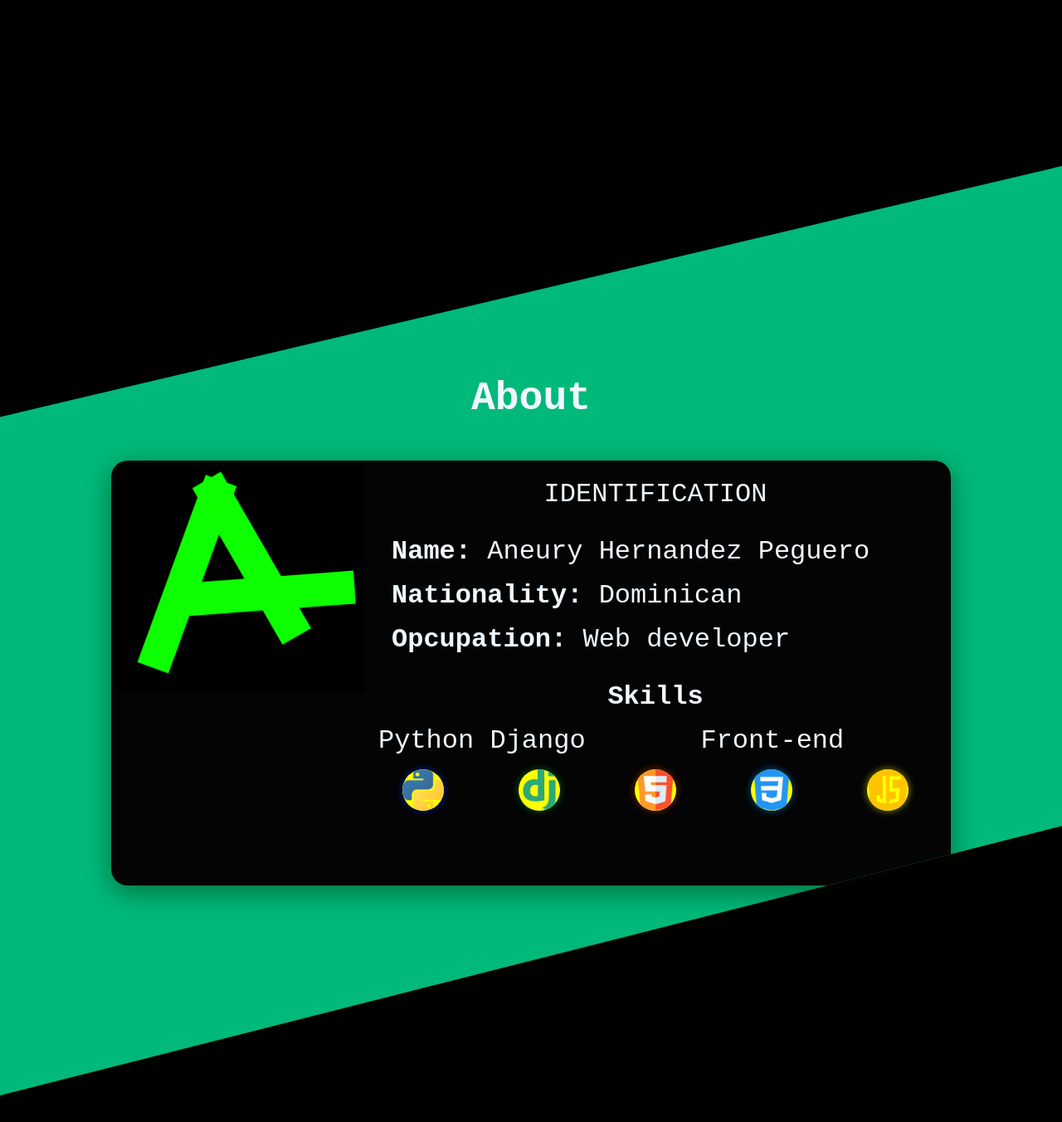
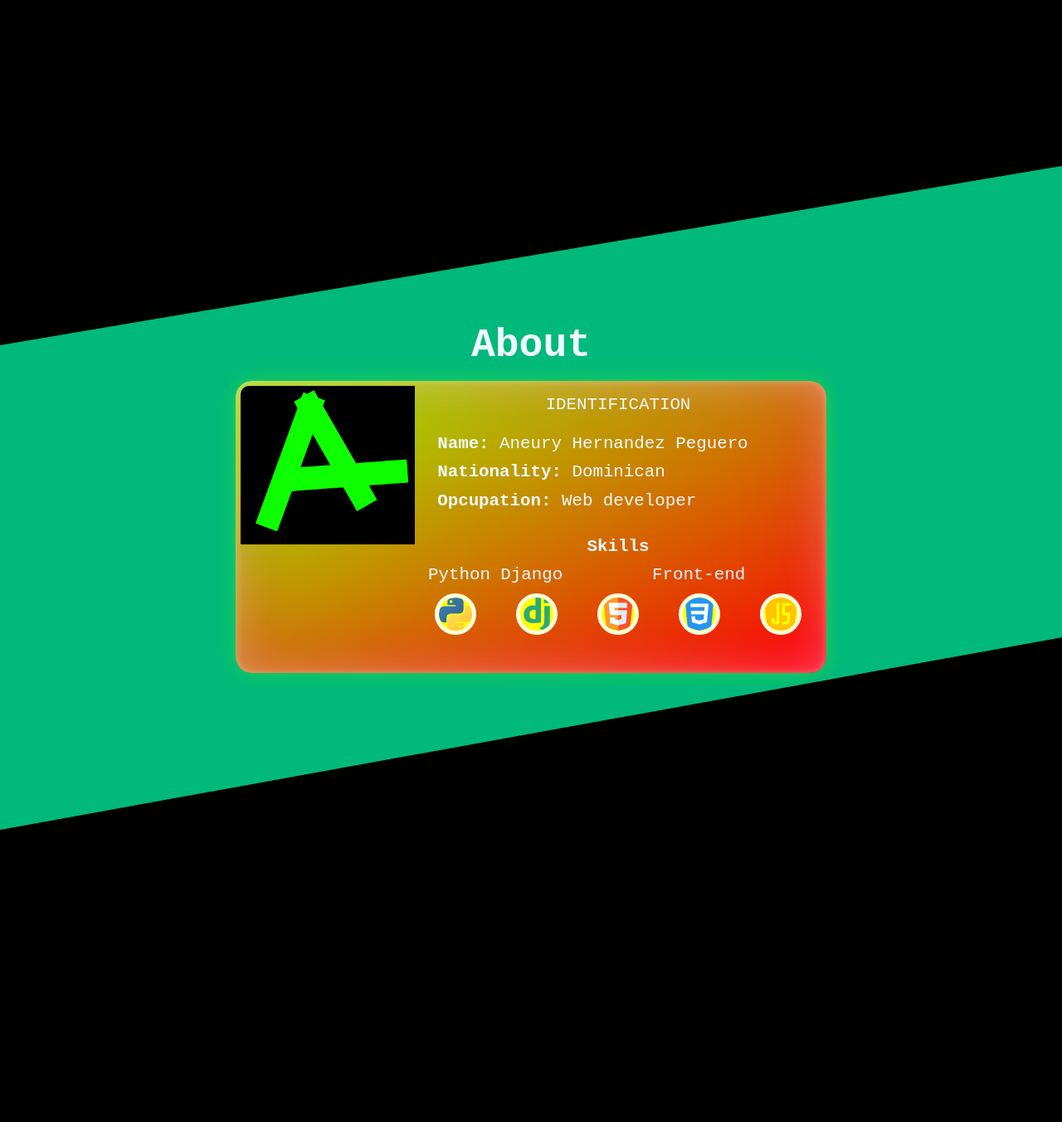
Before and after one commit to aneuryhpgit/aneury_hernandez, a Django app: page / in a window 1280 px wide. Shown: the part 782-2134 px from the top of the page at 83% size. After the commit the page ends 1782 px from the top, so only its background shows below. Run offline with Django 4.2, Linux system fonts and the light colour scheme.

Commit message:
update-about2

```diff
--- a/static/css_file/header.css
+++ b/static/css_file/header.css
@@ -151,6 +151,7 @@ li a{
 
     header{
         height: 80px;
+
     }
 
     .banner_con{
@@ -174,16 +175,18 @@ li a{
     .cj-btn-menu .btn-menu-ref{
         width: 100%;
         margin: auto;
+
     }
 
     .btn-menu-ref .img-btn-munu{
         width: 100%;
         color: aliceblue;
+
     }
 
     nav .cj-menu{
         display: flex;
-        position: absolute;
+        position: fixed;
         z-index: 1000;
         width: 90%;
         min-height: 100%;
--- a/static/css_file/sobre-mi.css
+++ b/static/css_file/sobre-mi.css
@@ -1,6 +1,6 @@
 .sobre-mi{
     width: 100%;
-    height: 70rem;
+    height: 80rem;
     display: flex;
     margin-bottom: 2rem;
     margin-top: 20rem;
@@ -40,8 +40,12 @@
     display: flex;
     border-radius: 20px;
     background-color: rgb(4, 4, 4);
-    box-shadow: 0 8px 32px 0 rgba(6, 36, 1, 0.485);
+    box-shadow: 0 0 25px rgba(89, 255, 0, 0.356), inset 0 0 10px rgba(241, 255, 234, 0.312), inset 0 0 50px rgba(255, 255, 255, 0.279), inset 0 0 100px rgba(255, 0, 149, 0.274);
+    background-image: linear-gradient(to bottom right, #95ff00, #ff0000);
+    animation: target 2s infinite;
 }
+
+
 
 
 
@@ -133,6 +137,7 @@
   width: 50px;
   height: 50px;
   margin: auto;
+  border: solid 5px rgb(255, 255, 217);
 
 }
 
@@ -140,102 +145,50 @@
     border-radius: 50%;
     background-color: aliceblue;
     background-color: yellow;
-    box-shadow: 0 0 20px 10px yellow;
-    animation: parpadeo 1s infinite;
+
+
 }
 
-@keyframes parpadeo {
-    0% {
-      box-shadow: 0 0 20px 10px rgb(0, 68, 255);
-    }
-    50% {
-      box-shadow: none;
-    }
-    100% {
-      box-shadow: 0 0 20px 10px rgb(0, 51, 255);
-    }
-}
+
 
 .django{
     border-radius: 50%;
     background-color: aliceblue;
     background-color: yellow;
-    box-shadow: 0 0 20px 10px yellow;
-    animation: parpadeodj 1s infinite;
+
 }
 
-@keyframes parpadeodj {
-    0% {
-      box-shadow: 0 0 20px 10px rgb(52, 148, 0);
-    }
-    50% {
-      box-shadow: none;
-    }
-    100% {
-      box-shadow: 0 0 20px 10px rgb(0, 156, 13);
-    }
-}
+
 
 .html{
     border-radius: 50%;
     background-color: aliceblue;
     background-color: yellow;
-    box-shadow: 0 0 20px 10px yellow;
-    animation: parpadeohtml 1s infinite;
+
+
 }
 
-@keyframes parpadeohtml {
-    0% {
-      box-shadow: 0 0 20px 10px rgb(223, 80, 3);
-    }
-    50% {
-      box-shadow: none;
-    }
-    100% {
-      box-shadow: 0 0 20px 10px rgb(213, 67, 0);
-    }
-}
+
 
 .css{
     border-radius: 50%;
     background-color: aliceblue;
     background-color: yellow;
-    box-shadow: 0 0 20px 10px yellow;
-    animation: parpadeocss 1s infinite;
+
+
 }
 
-@keyframes parpadeocss {
-    0% {
-      box-shadow: 0 0 20px 10px rgb(0, 183, 255);
-    }
-    50% {
-      box-shadow: none;
-    }
-    100% {
-      box-shadow: 0 0 20px 10px rgb(0, 145, 255);
-    }
-}
+
 
 
 .javascript-img{
     border-radius: 50%;
     background-color: aliceblue;
     background-color: yellow;
-    box-shadow: 0 0 20px 10px yellow;
-    animation: parpadeojs 1s infinite;
+
+
 }
 
-@keyframes parpadeojs {
-    0% {
-      box-shadow: 0 0 20px 10px yellow;
-    }
-    50% {
-      box-shadow: none;
-    }
-    100% {
-      box-shadow: 0 0 20px 10px rgb(255, 238, 0);
-    }
-}
 
 
 .imagen-icon{
@@ -243,3 +196,445 @@
     object-fit: cover;
     border-radius: 50%;
 }
+
+
+
+@media screen and (max-width: 1601px) {
+
+  .sobre-mi{
+    height: 60rem;
+
+  }
+
+  .sobre-mi-contenido{
+    width: 800px;
+
+  }
+
+  .data-user{
+    height: 400px;
+
+  }
+
+  .title-id{
+
+    margin-bottom: 2rem;
+    margin-top: 1rem;
+  }
+
+  .title-id p{
+    font-size: 1.5rem;
+
+  }
+
+
+  .data-tex-user{
+    font-size: 1.5rem;
+    margin-top: 1rem;
+    margin-left: 2rem;
+  }
+
+  .conten-skills{
+    margin-top: 2.5rem;
+  }
+
+  .title-abilid{
+    font-size: 1.5rem;
+  }
+
+  .btn-kills{
+    margin-top: 1rem;
+  }
+
+  .btn-kills p{
+    font-size: 1.5rem;
+    margin-left: 1rem;
+  }
+
+  .icon-program{
+    margin-top: 0.7rem;
+  }
+
+  .pgr{
+    width: 40px;
+    height: 40px;
+    margin: auto;
+    border: solid 5px rgb(255, 255, 217);
+
+  }
+
+}
+
+
+@media screen and (max-width: 1280px) {
+
+  .sobre-mi{
+    height: 50rem;
+
+  }
+
+  .sobre-mi-contenido{
+    width: 700px;
+    margin-top: -2rem;
+
+  }
+
+  .data-user{
+    height: 340px;
+
+  }
+
+  .title-id{
+
+    margin-bottom: 1.5rem;
+    margin-top: 0.7rem;
+  }
+
+  .title-id p{
+    font-size: 1.3rem;
+
+  }
+
+
+  .data-tex-user{
+    font-size: 1.3rem;
+    margin-top: 0.7rem;
+    margin-left: 1.7rem;
+  }
+
+  .conten-skills{
+    margin-top: 2rem;
+  }
+
+  .title-abilid{
+    font-size: 1.3rem;
+  }
+
+  .btn-kills{
+    margin-top: 0.7rem;
+  }
+
+  .btn-kills p{
+    font-size: 1.3rem;
+    margin-left: 1rem;
+  }
+
+  .icon-program{
+    margin-top: 0.7rem;
+  }
+
+  .pgr{
+    width: 40px;
+    height: 40px;
+
+  }
+
+
+}
+
+
+@media screen and (max-width: 1025px) {
+
+
+  .sobre-mi{
+    height: 50rem;
+  }
+
+  .sobre-mi-contenido{
+    width: 600px;
+    margin-top: -2rem;
+
+  }
+
+  .data-user{
+    height: 320px;
+  }
+
+  .title-id{
+    margin-bottom: 1.3rem;
+    margin-top: 0.7rem;
+  }
+
+  .title-id p{
+    font-size: 1.2rem;
+  }
+
+  .data-tex-user{
+    font-size: 1.1rem;
+    margin-top: 0.7rem;
+    margin-left: 1.7rem;
+  }
+
+  .conten-skills{
+    margin-top: 2rem;
+  }
+
+  .title-abilid{
+    font-size: 1.3rem;
+  }
+
+  .btn-kills{
+    margin-top: 0.7rem;
+  }
+
+  .btn-kills p{
+    font-size: 1.1rem;
+    margin-left: 1rem;
+  }
+
+  .icon-program{
+    margin-top: 0.7rem;
+  }
+
+  .pgr{
+    width: 35px;
+    height: 35px;
+
+  }
+
+}
+
+@media screen and (max-width: 852px) {
+
+
+.content-title-targe h2{
+  margin-top: -5rem;
+  margin-bottom: 3rem;
+  font-size: 2.5rem;
+}
+
+  .sobre-mi-contenido{
+    width: 400px;
+    height: 230px;
+    margin-top: -5rem;
+
+
+  }
+
+
+  .data-user{
+    height: 290px;
+  }
+
+  .title-id{
+    margin-bottom: 0.5rem;
+    margin-top: 0.5rem;
+  }
+
+  .title-id p{
+    font-size: 0.8rem;
+  }
+
+  .data-tex-user{
+    font-size: 0.8rem;
+    margin-top: 0.8rem;
+    margin-left: 0.7rem;
+  }
+
+  .conten-skills{
+    margin-top: 1.2rem;
+  }
+
+  .title-abilid{
+    font-size: 1rem;
+  }
+
+  .btn-kills{
+    margin-top: 0.7rem;
+  }
+
+  .btn-kills p{
+    font-size: 0.9rem;
+    margin-left: 0.3rem;
+  }
+
+  .icon-program{
+    margin-top: 0.5rem;
+  }
+
+  .pgr{
+    width: 20px;
+    height: 20px;
+
+  }
+
+}
+
+
+@media screen and (max-width: 450px) {
+
+
+  .content-title-targe h2{
+    margin-top: -5rem;
+    margin-bottom: 3rem;
+    font-size: 2rem;
+  }
+
+    .sobre-mi-contenido{
+      width: 380px;
+      height: 230px;
+      margin-top: -5rem;
+
+
+    }
+
+
+    .data-user{
+      height: 250px;
+    }
+
+
+
+  }
+
+
+
+
+  @media screen and (max-width: 400px) {
+
+
+    .content-title-targe h2{
+      margin-top: -5rem;
+      margin-bottom: 3rem;
+      font-size: 2rem;
+    }
+
+      .sobre-mi-contenido{
+        width: 320px;
+        height: 200px;
+        margin-top: -5rem;
+
+
+      }
+
+
+      .data-user{
+        height: 240px;
+      }
+
+
+
+
+      .title-id{
+        margin-bottom: 0.3rem;
+        margin-top: 0.3rem;
+      }
+
+      .title-id p{
+        font-size: 0.7rem;
+      }
+
+      .data-tex-user{
+        font-size: 0.7rem;
+        margin-top: 0.7rem;
+        margin-left: 0.4rem;
+      }
+
+      .conten-skills{
+        margin-top: 1rem;
+      }
+
+      .title-abilid{
+        font-size: 0.8rem;
+      }
+
+      .btn-kills{
+        margin-top: 0.5rem;
+      }
+
+      .btn-kills p{
+        font-size: 0.7rem;
+        margin-left: 0.3rem;
+      }
+
+      .icon-program{
+        margin-top: 0.5rem;
+      }
+
+      .pgr{
+        width: 15px;
+        height: 15px;
+
+      }
+
+}
+
+
+
+
+
+@media screen and (max-width: 280px) {
+
+  .sobre-mi{
+    height: 40rem;
+    margin-top: 8rem;
+
+  }
+
+
+  .content-title-targe h2{
+    margin-top: -1rem;
+    margin-bottom: 1rem;
+    font-size: 1.7rem;
+  }
+
+    .sobre-mi-contenido{
+      width: 240px;
+      height: 150px;
+      margin-top: -2rem;
+
+
+    }
+
+
+    .data-user{
+      height: 220px;
+    }
+
+
+
+
+    .title-id{
+      margin-bottom: 0.3rem;
+      margin-top: 0.3rem;
+    }
+
+    .title-id p{
+      font-size: 0.5rem;
+    }
+
+    .data-tex-user{
+      font-size: 0.5rem;
+      margin-top: 0.7rem;
+      margin-left: 0.4rem;
+    }
+
+    .conten-skills{
+      margin-top: 0.5rem;
+    }
+
+    .title-abilid{
+      font-size: 0.6rem;
+    }
+
+    .btn-kills{
+      margin-top: 0.5rem;
+    }
+
+    .btn-kills p{
+      font-size: 0.5rem;
+      margin-left: 0.3rem;
+    }
+
+    .icon-program{
+      margin-top: 0.5rem;
+    }
+
+    .pgr{
+      width: 14px;
+      height: 14px;
+      border: solid 2px rgb(255, 255, 217);
+
+    }
+
+  }
--- a/templates/home.html
+++ b/templates/home.html
@@ -102,6 +102,7 @@
 
     <section id="proyectos">
       <!-- Contenido de la sección de proyectos -->
+
     </section>
 
     <section id="contacto">
```
